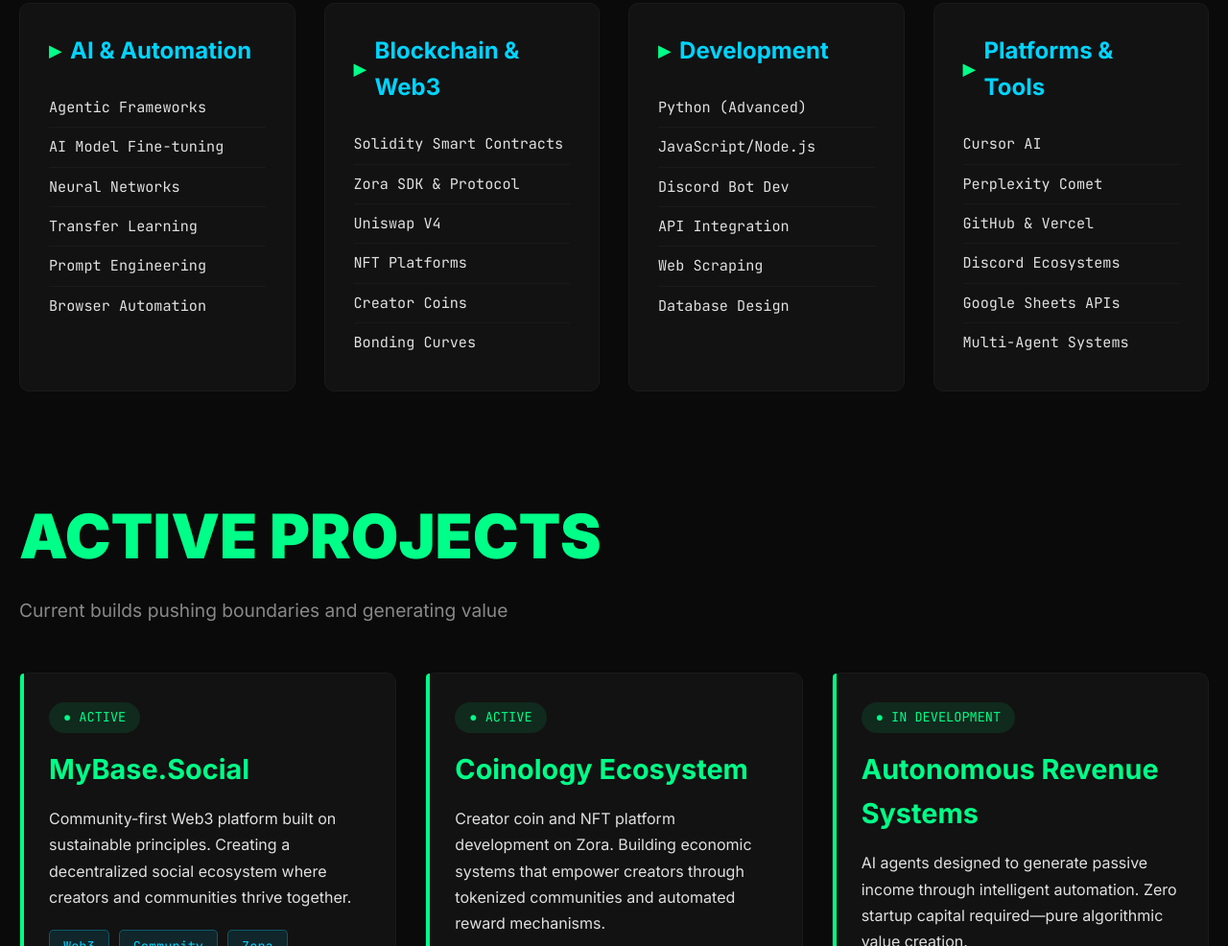
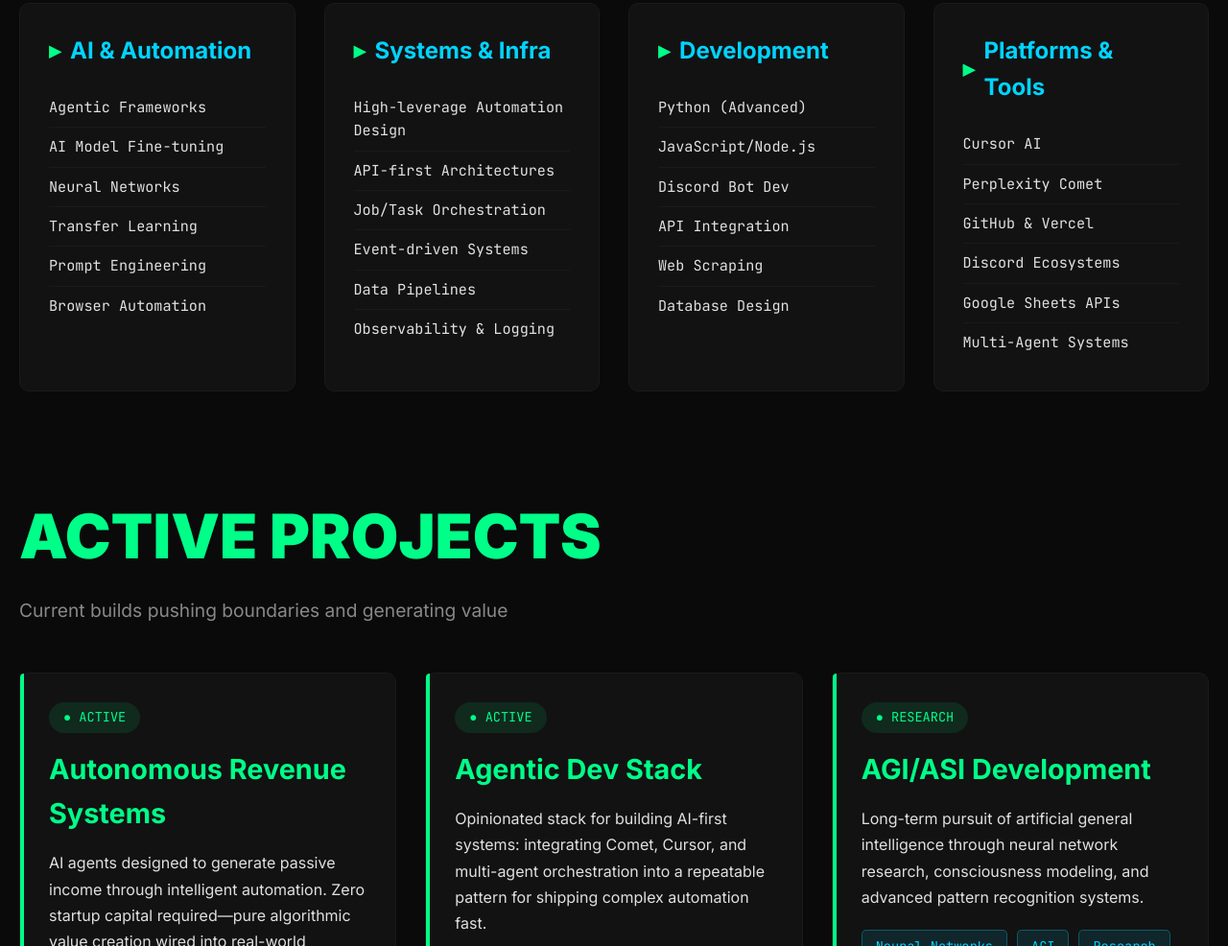
Before and after one commit to lordbasilaiassistant-sudo/lordbasilaiassistant-sudo.github.io, a plain HTML site: page index.html in a window 1280 px wide. Shown: the part 1814-2800 px from the top of the page at 96% size. Drawn offline with Linux system fonts and the light colour scheme.

Commit message:
Remove Zora-related projects and refocus portfolio on automation and agentic systems

```diff
--- a/index.html
+++ b/index.html
@@ -532,8 +532,7 @@
             <p class="subtitle">&gt; AI Software Engineer & Automation Maestro_</p>
             <p class="mission">
                 Building <strong>autonomous systems</strong> that break through limitations. Specializing in AI automation,
-                blockchain innovation, and Web3 development. From <strong>zero capital to autonomous revenue</strong> through
-                intelligent agents that execute what others consider impossible.
+                blockchain innovation, and high-leverage systems that turn time into compounding output.
             </p>
             <div class="cta-buttons">
                 <a href="https://github.com/lordbasilaiassistant-sudo" class="btn btn-primary" target="_blank">View GitHub</a>
@@ -589,14 +588,14 @@
                     </ul>
                 </div>
                 <div class="skill-category">
-                    <h3>Blockchain & Web3</h3>
+                    <h3>Systems & Infra</h3>
                     <ul class="skill-list">
-                        <li>Solidity Smart Contracts</li>
-                        <li>Zora SDK & Protocol</li>
-                        <li>Uniswap V4</li>
-                        <li>NFT Platforms</li>
-                        <li>Creator Coins</li>
-                        <li>Bonding Curves</li>
+                        <li>High-leverage Automation Design</li>
+                        <li>API-first Architectures</li>
+                        <li>Job/Task Orchestration</li>
+                        <li>Event-driven Systems</li>
+                        <li>Data Pipelines</li>
+                        <li>Observability & Logging</li>
                     </ul>
                 </div>
                 <div class="skill-category">
@@ -633,43 +632,29 @@
             <div class="projects-grid">
                 <div class="project-card">
                     <span class="project-status">● ACTIVE</span>
-                    <h3>MyBase.Social</h3>
+                    <h3>Autonomous Revenue Systems</h3>
                     <p>
-                        Community-first Web3 platform built on sustainable principles. Creating a decentralized
-                        social ecosystem where creators and communities thrive together.
+                        AI agents designed to generate passive income through intelligent automation.
+                        Zero startup capital required—pure algorithmic value creation wired into real-world workflows.
                     </p>
                     <div class="tech-tags">
-                        <span class="tech-tag">Web3</span>
-                        <span class="tech-tag">Community</span>
-                        <span class="tech-tag">Zora</span>
+                        <span class="tech-tag">AI Agents</span>
+                        <span class="tech-tag">Automation</span>
+                        <span class="tech-tag">Python</span>
                     </div>
                 </div>
 
                 <div class="project-card">
                     <span class="project-status">● ACTIVE</span>
-                    <h3>Coinology Ecosystem</h3>
+                    <h3>Agentic Dev Stack</h3>
                     <p>
-                        Creator coin and NFT platform development on Zora. Building economic systems that
-                        empower creators through tokenized communities and automated reward mechanisms.
+                        Opinionated stack for building AI-first systems: integrating Comet, Cursor, and multi-agent
+                        orchestration into a repeatable pattern for shipping complex automation fast.
                     </p>
                     <div class="tech-tags">
-                        <span class="tech-tag">Zora</span>
-                        <span class="tech-tag">NFT</span>
-                        <span class="tech-tag">Creator Coins</span>
-                    </div>
-                </div>
-
-                <div class="project-card">
-                    <span class="project-status">● IN DEVELOPMENT</span>
-                    <h3>Autonomous Revenue Systems</h3>
-                    <p>
-                        AI agents designed to generate passive income through intelligent automation.
-                        Zero startup capital required—pure algorithmic value creation.
-                    </p>
-                    <div class="tech-tags">
-                        <span class="tech-tag">AI Agents</span>
-                        <span class="tech-tag">Automation</span>
-                        <span class="tech-tag">Python</span>
+                        <span class="tech-tag">Agentic Systems</span>
+                        <span class="tech-tag">Dev Tooling</span>
+                        <span class="tech-tag">APIs</span>
                     </div>
                 </div>
 
@@ -723,11 +708,6 @@
                     <h3>Email</h3>
                     <p>drlordbasil@gmail.com</p>
                 </a>
-                <a href="https://zora.co/" class="contact-card" target="_blank">
-                    <div class="contact-icon">🎨</div>
-                    <h3>Zora</h3>
-                    <p>Web3 Creations</p>
-                </a>
                 <div class="contact-card">
                     <div class="contact-icon">📍</div>
                     <h3>Location</h3>
```
Also changed, not shown: 1 other file.
